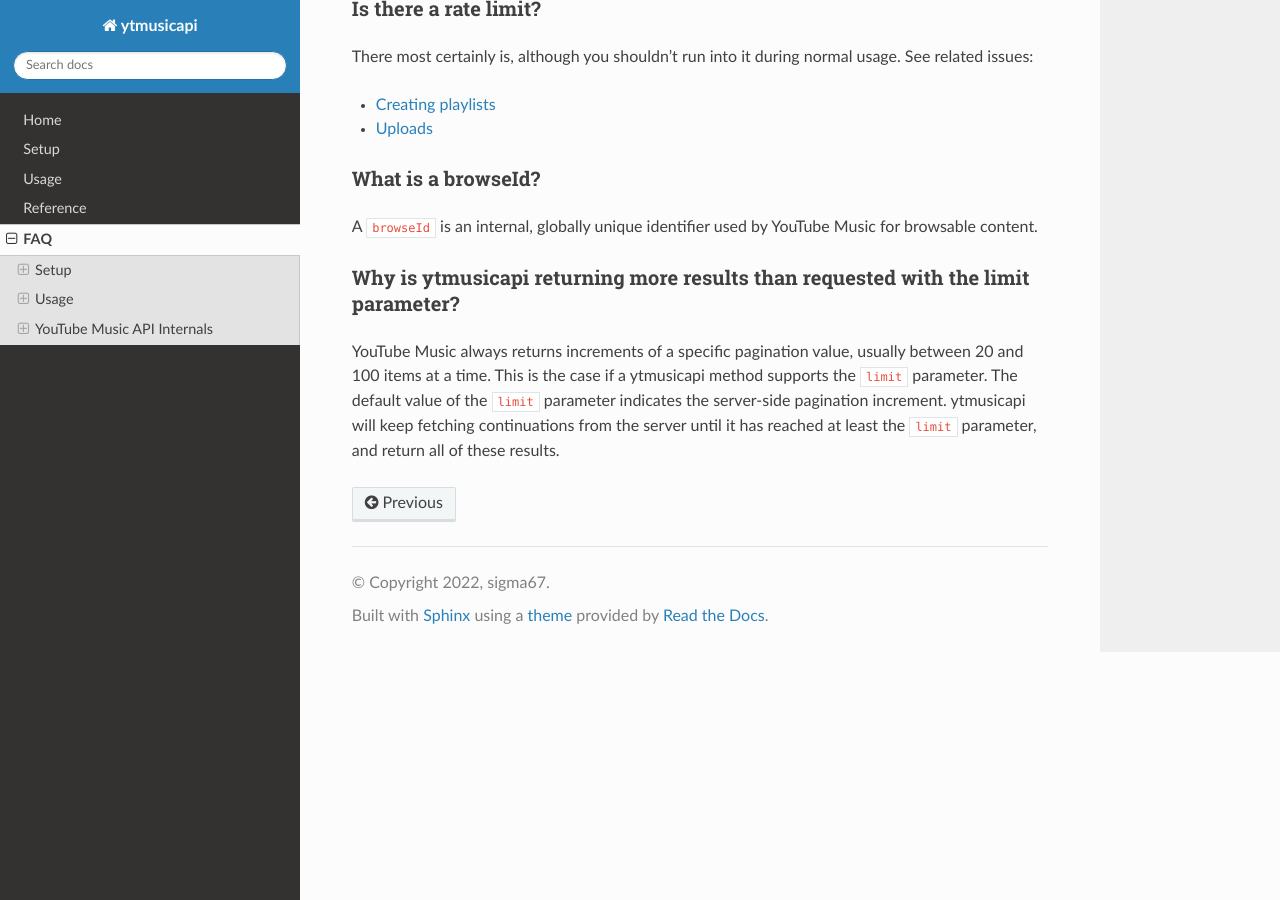
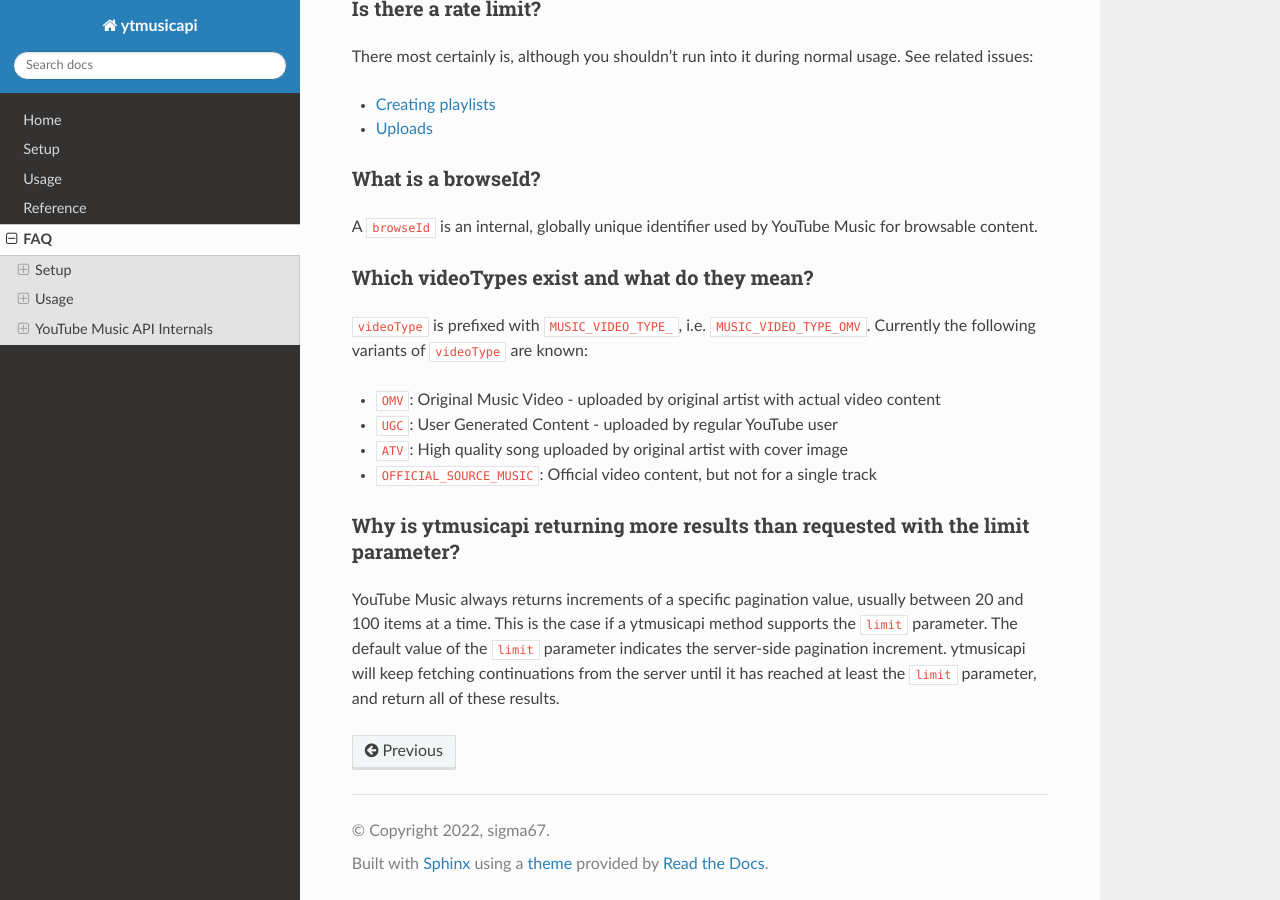
Before and after one commit to sigma67/ytmusicapi, a Sphinx documentation site: the page built from docs/source/faq.rst, in a window 1280 px wide and 900 px high, scrolled down 1340 px. Built offline with Sphinx 7.4.7 and the Read the Docs theme 2.0.0, drawn with Linux system fonts in a browser that asks for light colours; the version number could not be read and is left out.

Commit message:
update FAQ (closes #353)

```diff
--- a/docs/source/faq.rst
+++ b/docs/source/faq.rst
@@ -73,6 +73,18 @@
 A ``browseId`` is an internal, globally unique identifier used by YouTube Music for browsable content.
 
 
+Which videoTypes exist and what do they mean?
+***********************************************************************
+
+``videoType`` is prefixed with ``MUSIC_VIDEO_TYPE_``, i.e. ``MUSIC_VIDEO_TYPE_OMV``.
+Currently the following variants of ``videoType`` are known:
+
+- ``OMV``: Original Music Video - uploaded by original artist with actual video content
+- ``UGC``: User Generated Content - uploaded by regular YouTube user
+- ``ATV``: High quality song uploaded by original artist with cover image
+- ``OFFICIAL_SOURCE_MUSIC``: Official video content, but not for a single track
+
+
 Why is ytmusicapi returning more results than requested with the limit parameter?
 *********************************************************************************
 YouTube Music always returns increments of a specific pagination value, usually between 20 and 100 items at a time.
```
